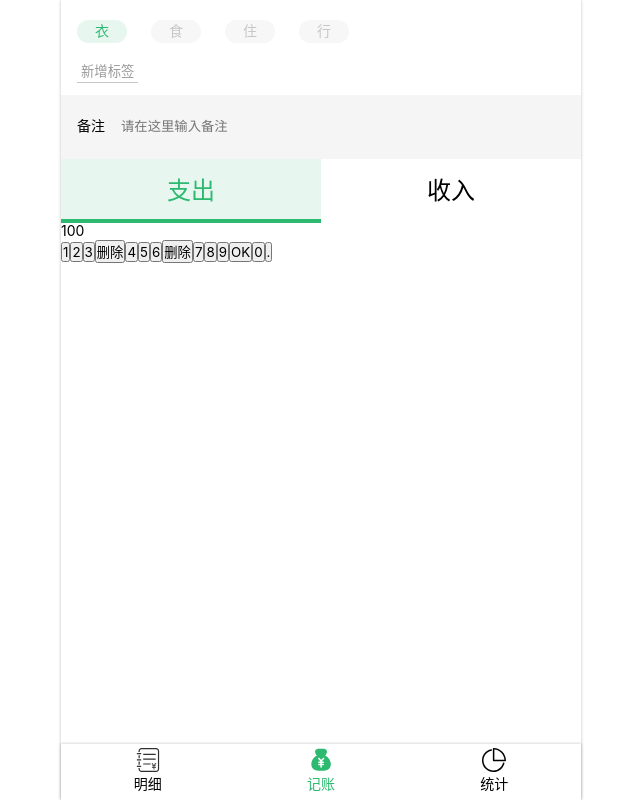
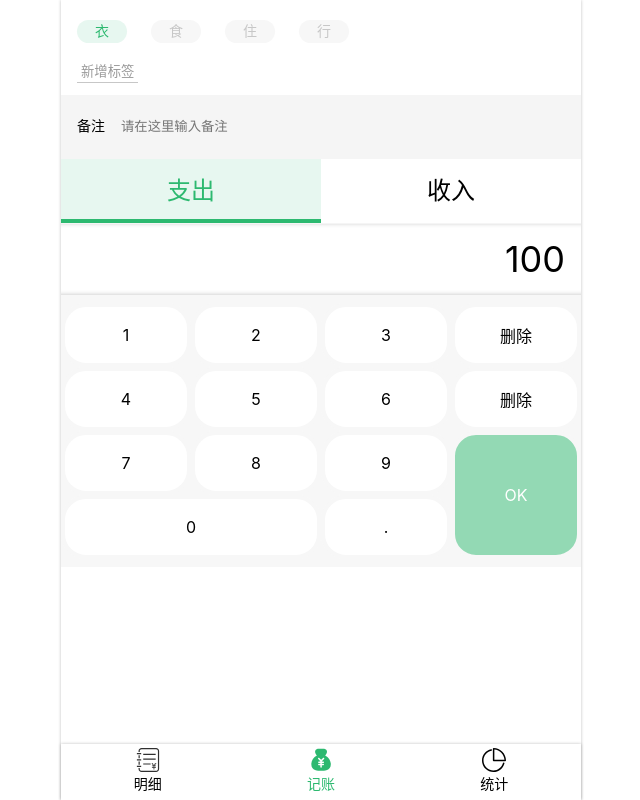
Before and after one commit to isCCcc/react_account, a React app: page /#/money in a window 1280 px wide. Shown: the whole page, without its empty margins (319-959 px from the left). Built offline with nearby package versions, Linux system fonts and the light colour scheme.

Commit message:
完成 Money-NumberPadSection ui 布局

```diff
--- a/src/helper.scss
+++ b/src/helper.scss
@@ -10,13 +10,7 @@
 $color-dark-yellow: #f2b52d;
 $color-shadow: rgba(0, 0, 0, 0.25);
 
-%clearFix {
-  &::after {
-    content: '';
-    clear: both;
-    display: block;
-  }
-}
+
 %outerShadow{
   box-shadow: 0 0 3px $color-shadow;
 }
--- a/src/index.scss
+++ b/src/index.scss
@@ -22,3 +22,10 @@
   font-size: 14px;
   line-height: 1.2;
 }
+.clearFix {
+  &::after {
+    content: '';
+    clear: both;
+    display: block;
+  }
+}
--- a/src/view/Money.tsx
+++ b/src/view/Money.tsx
@@ -57,6 +57,7 @@
   }
 `
 const CategorySection = styled.section`
+  outline: 1px solid #f5f5f5;
     >ol{
       >li{
         display: inline-block;
@@ -82,7 +83,39 @@
       }
     }
 `
-const NumberPadSection = styled.section``
+const NumberPadSection = styled.section`
+    .output{
+      padding: 9px 16px;
+      line-height: 54px;
+      font-size: 36px;
+      text-align: right;
+      box-shadow: inset 0 -5px 5px -5px rgba(0,0,0,0.25),
+                  inset 0 5px 5px -5px rgba(0,0,0,0.25);
+    }
+    .pad{
+      background: #f7f7f7;
+      padding: 8px 0;
+      button{
+        height: 64px;
+        width: 25%;
+        background: #fff;
+        border-radius: 25px;
+        border: none;
+        float: left;
+        font-size: 16px;
+        border: 4px solid #f7f7f7;
+        &.ok{
+          float: right;
+          height: 128px;
+          background: #93d9b4;
+          color: #fff;
+        }
+        &.zero{
+          width: 50%;
+        }
+      }
+    }
+`
 
 function Money() {
     return (
@@ -107,7 +140,8 @@
                 </ol>
             </CategorySection>
             <NumberPadSection>
-                <div>100</div>
+                <div className="output">100</div>
+                <div className="pad clearFix">
                     <button>1</button>
                     <button>2</button>
                     <button>3</button>
@@ -119,9 +153,10 @@
                     <button>7</button>
                     <button>8</button>
                     <button>9</button>
-                <button>OK</button>
-                <button>0</button>
+                    <button className="ok">OK</button>
+                    <button className="zero">0</button>
                     <button>.</button>
+                </div>
             </NumberPadSection>
         </Layout>
     );
```
Lines whose indentation alone changed are shown as unchanged.
